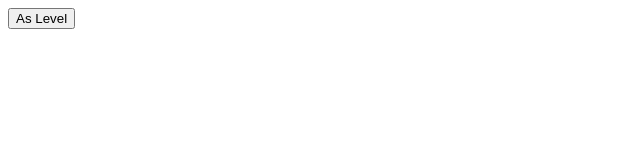
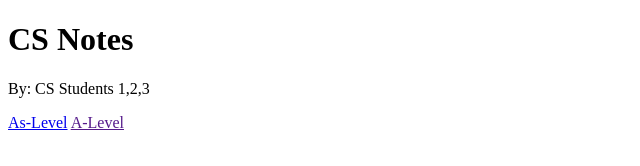
Before and after one commit to CS-StudentNumber2/super-duper-spork, a plain HTML site: page Website.html in a window 1280 px wide. Shown: the whole page, without its empty margins (0-640 px from the left). Drawn offline with Linux system fonts and the light colour scheme.

Commit message:
Update Website.html

```diff
--- a/Website.html
+++ b/Website.html
@@ -1,10 +1,20 @@
+<!DOCTYPE html>
 <html>
-  <head>
-    <title>CS Notes</title>
-    <h1></h1>
-    <link rel="stylesheet" href="website.css">
-  </head>
-  <body>
-    <button>As Level</button>
-  </body>
+    <head>
+        <meta charset="utf-8" />
+        <meta name="viewport" content="width=device-width, initial-scale=1.0" />
+        <title>CS Notes</title>
+        <link href="homepage.css" rel = "stylesheet">
+        <link rel="preconnect" href="https://fonts.googleapis.com">
+        <link rel="preconnect" href="https://fonts.gstatic.com" crossorigin>
+        <link href="https://fonts.googleapis.com/css2?family=Roboto+Condensed:wght@300&display=swap" rel="stylesheet">
+    </head>
+    <body>
+        <div class="menu">
+            <h1>CS Notes</h1>
+            <p>By: CS Students 1,2,3</p>
+            <a class="button" href="secondpage.html">As-Level</a>
+            <a class="button" href="">A-Level</a>
+        </div>
+    </body>
 </html>
```
